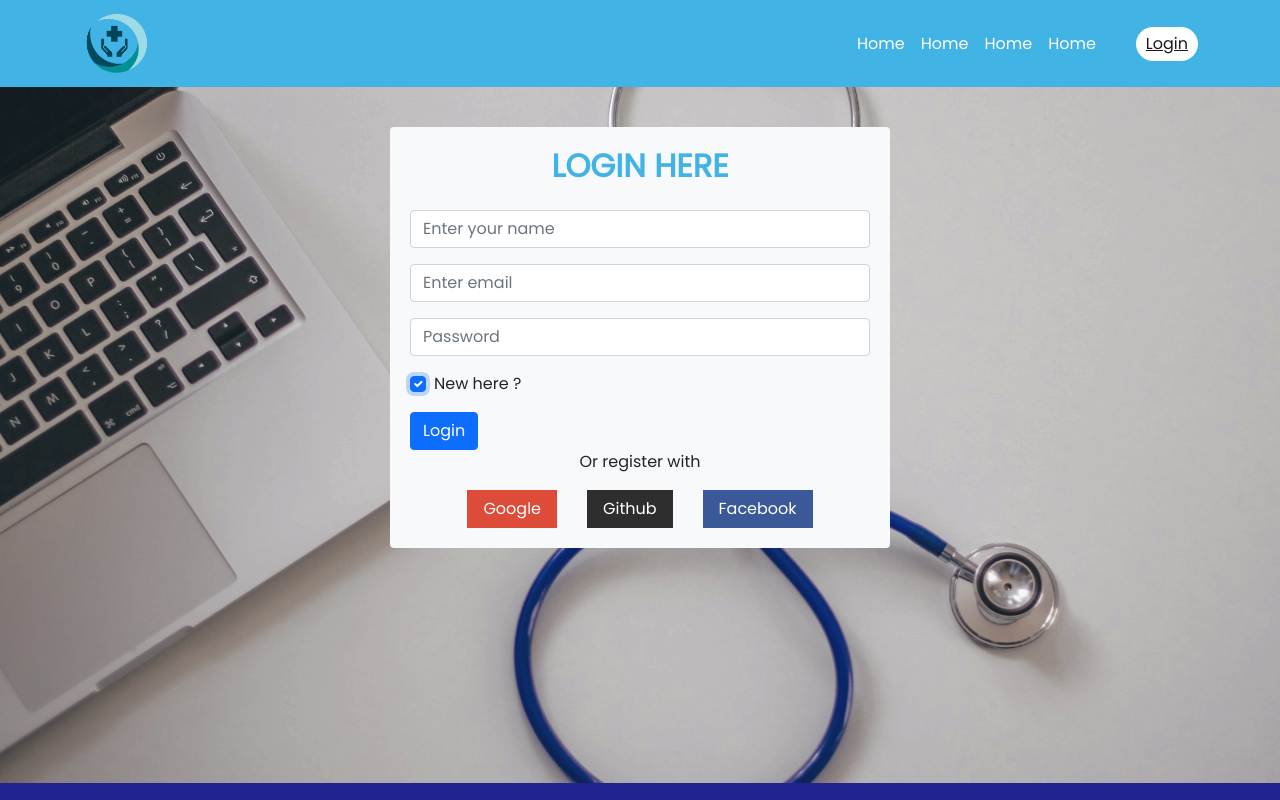
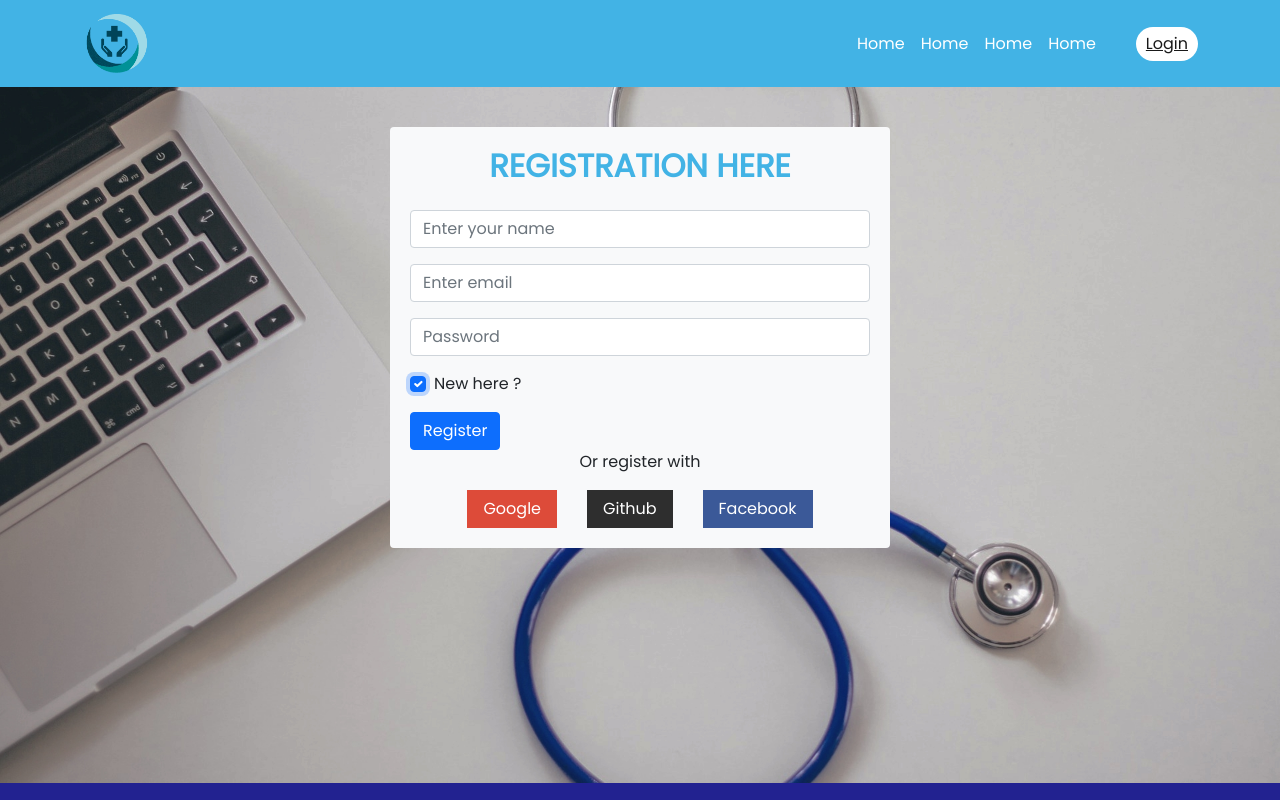
Before and after one commit to nazmul-devs/MinuteClinic, a React (Create React App) app: page /login in a window 1280 px wide. Both pictures are taken after a click on the checkbox "New here ?". Shown: the top 800 px of the page. Built offline with nearby package versions, Linux system fonts and the light colour scheme; no server answers.

Commit message:
user create account done

```diff
--- a/src/Firebase/UseFirebase.js
+++ b/src/Firebase/UseFirebase.js
@@ -5,6 +5,7 @@ import {
 	onAuthStateChanged,
 	signOut,
 	GithubAuthProvider,
+	createUserWithEmailAndPassword,
 } from "firebase/auth";
 import { useEffect, useState } from "react";
 import InitialFirebase from "./InitialFirebase";
@@ -13,6 +14,13 @@ InitialFirebase();
 const auth = getAuth();
 const UseFirebase = () => {
 	const [user, setUser] = useState({});
+	const [newUser, setNewUser] = useState("");
+
+	// user input
+	const [name, setName] = useState("");
+	const [email, setEmail] = useState("");
+	const [pass, setPass] = useState("");
+	const [isNew, setIsNew] = useState(false);
 	// google login implement
 	const googleSignIn = () => {
 		const googleProvider = new GoogleAuthProvider();
@@ -21,10 +29,19 @@ const UseFirebase = () => {
 			const user = result.user;
 		});
 	};
+	// github login implement
 	const githubSignIn = () => {
 		const gitProvider = new GithubAuthProvider();
 		signInWithPopup(auth, gitProvider).then((result) => {
 			const user = result.user;
+		});
+	};
+	// create user account
+	const createUser = (e) => {
+		e.preventDefault();
+		createUserWithEmailAndPassword(auth, email, pass).then((result) => {
+			const newUser = result.user;
+			setNewUser(newUser);
 		});
 	};
 	// logout implement
@@ -44,7 +61,35 @@ const UseFirebase = () => {
 			}
 		});
 	}, []);
-	return { googleSignIn, user, logout, githubSignIn };
+
+	// input handle
+	const handleName = (e) => {
+		setName(e.target.value);
+	};
+
+	const handleEmail = (e) => {
+		setEmail(e.target.value);
+	};
+	const hanldePass = (e) => {
+		setPass(e.target.value);
+	};
+	const handleCheck = (e) => {
+		setIsNew(e.target.checked);
+	};
+
+	return {
+		googleSignIn,
+		user,
+		logout,
+		githubSignIn,
+		handleName,
+		handleEmail,
+		hanldePass,
+		handleCheck,
+		isNew,
+		createUser,
+		newUser,
+	};
 };
 
 export default UseFirebase;
--- a/src/pages/Header/Header.js
+++ b/src/pages/Header/Header.js
@@ -30,7 +30,7 @@ const Header = () => {
 								Home
 							</Link>
 						</div>
-						{user.displayName ? (
+						{user.email ? (
 							<>
 								<img
 									src={user.photoURL}
--- a/src/pages/Login/Login.js
+++ b/src/pages/Login/Login.js
@@ -4,29 +4,28 @@ import { Form, Button } from "react-bootstrap";
 import UseFirebase from "../../Firebase/UseFirebase";
 
 const Login = () => {
-	const { googleSignIn, githubSignIn } = UseFirebase();
-	const [name, setName] = useState("");
-	const [email, setEmail] = useState("");
-	const [pass, setPass] = useState("");
+	const {
+		googleSignIn,
+		githubSignIn,
+		handleEmail,
+		handleName,
+		hanldePass,
+		handleCheck,
+		isNew,
+		createUser,
+		newUser,
+	} = UseFirebase();
 
-	const handleName = (e) => {
-		setName(e.target.value);
-	};
+	console.log(newUser);
 
-	const handleEmail = (e) => {
-		setEmail(e.target.value);
-	};
-	const hanldePass = (e) => {
-		setPass(e.target.value);
-	};
-	console.log(name);
 	return (
 		<div className="login-container">
 			<div className="login-form mx-auto bg-light rounded">
 				<Form>
 					<h2 className="login-title text-center text-uppercase pb-3 fw-bold">
-						Login here
+						{isNew ? "Registration here" : "Login here"}
 					</h2>
+					{isNew && (
 						<Form.Group
 							className="mb-3"
 							controlId="formBasicEmail"
@@ -34,6 +33,7 @@ const Login = () => {
 						>
 							<Form.Control type="text" placeholder="Enter your name" />
 						</Form.Group>
+					)}
 					<Form.Group
 						className="mb-3"
 						controlId="formBasicEmail"
@@ -50,11 +50,21 @@ const Login = () => {
 						/>
 					</Form.Group>
 					<Form.Group className="mb-3" controlId="formBasicCheckbox">
-						<Form.Check type="checkbox" label="New here ?" />
+						<Form.Check
+							onClick={handleCheck}
+							type="checkbox"
+							label="New here ?"
+						/>
 					</Form.Group>
+					{isNew ? (
+						<Button variant="primary" type="submit" onClick={createUser}>
+							Register
+						</Button>
+					) : (
 						<Button variant="primary" type="submit">
 							Login
 						</Button>
+					)}
 				</Form>
 				<div className="login-with text-center">
 					<p>Or register with</p>
```
Lines whose indentation alone changed are shown as unchanged.
